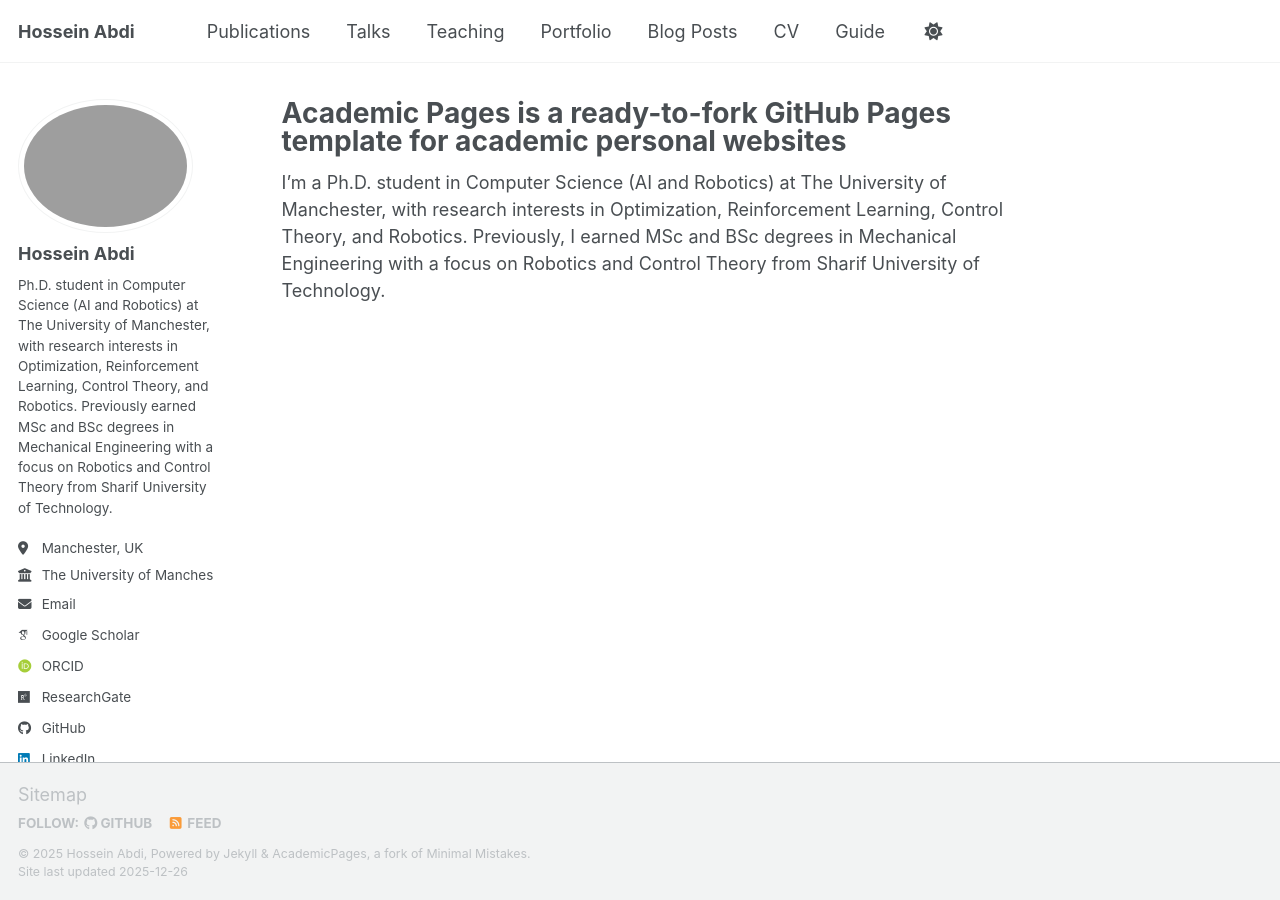
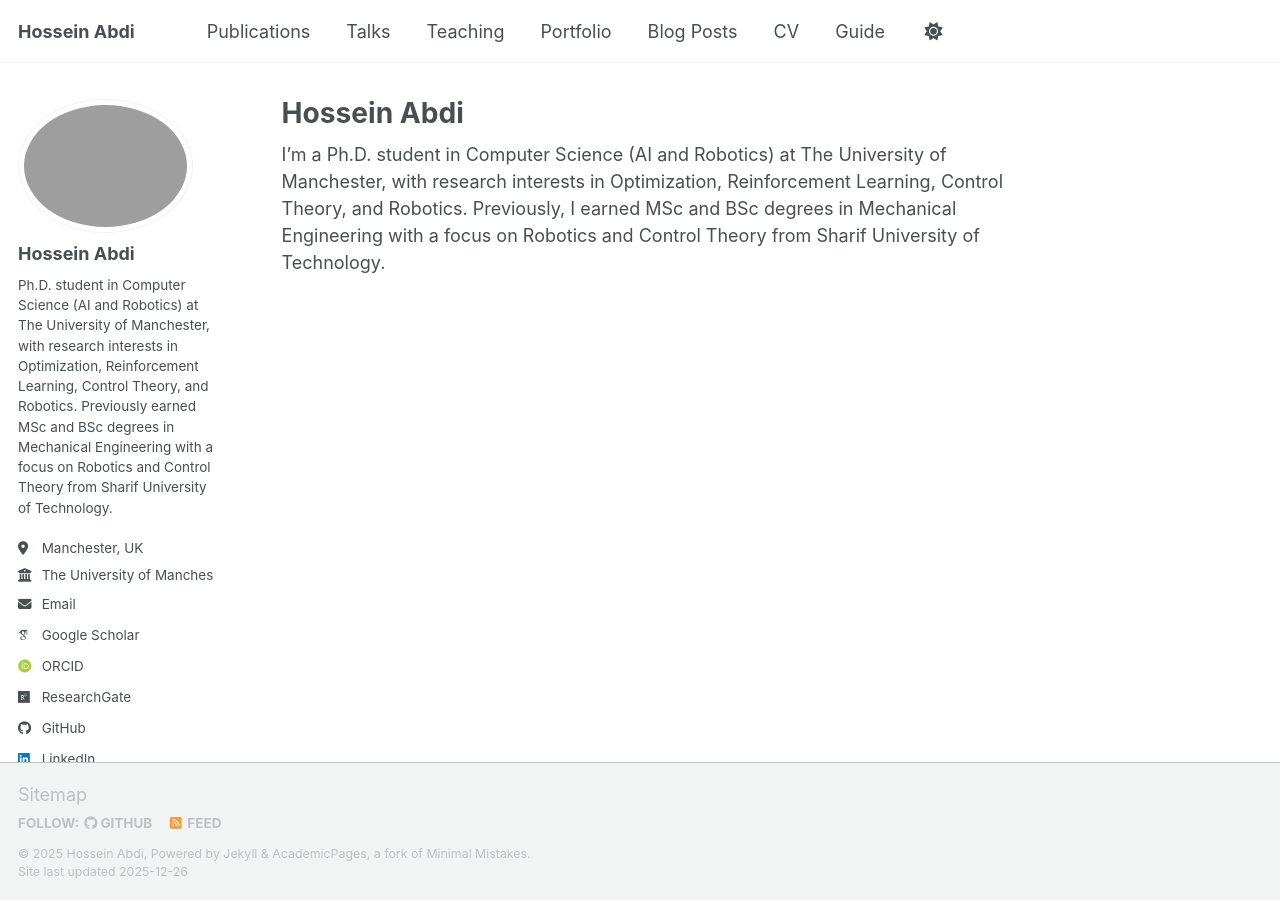
Before and after one commit to Hossein-Abdi/Hossein-Abdi.github.io, a Jekyll site: the page built from _pages/about.md, in a window 1280 px wide. Built offline with Jekyll 4.4.1, drawn with Linux system fonts in a browser that asks for light colours; some web fonts are replaced; a script bundle is joined from its source files by our own code; library files that are not in the unit come from our copies; some of the changed lines change nothing that is shown.

Commit message:
short bio under profile

```diff
--- a/_config.yml
+++ b/_config.yml
@@ -12,10 +12,7 @@
 title                    : "Hossein Abdi"
 title_separator          : "-"
 name                     : &name "Hossein Abdi"
-description              : &description "Ph.D. student in Computer Science (AI and Robotics) at The University of Manchester, with research interests
-                                        in Optimization, Reinforcement Learning, Control Theory, and Robotics. Previously earned MSc and BSc
-                                        degrees in Mechanical Engineering with a focus on Robotics and Control Theory from Sharif University of
-                                        Technology."   # Update this with a general description of your site, this is the default if not overridden by a page
+description              : &description "AI and Robotics Researcher"   # Update this with a general description of your site, this is the default if not overridden by a page
 url                      : https://hossein-abdi.github.io # The base hostname & protocol for your site e.g. "https://[your GitHub username].github.io",
                                                            # or if you already have some other page hosted on Github then use "https://[your GitHub username].github.io/[Your Repo Name]"
 baseurl                  : "" # the subpath of your site, e.g. "/blog"
--- a/_pages/about.md
+++ b/_pages/about.md
@@ -1,6 +1,6 @@
 ---
 permalink: /
-title: "Academic Pages is a ready-to-fork GitHub Pages template for academic personal websites"
+title: "Hossein Abdi"
 author_profile: true
 redirect_from:
   - /about/
```
